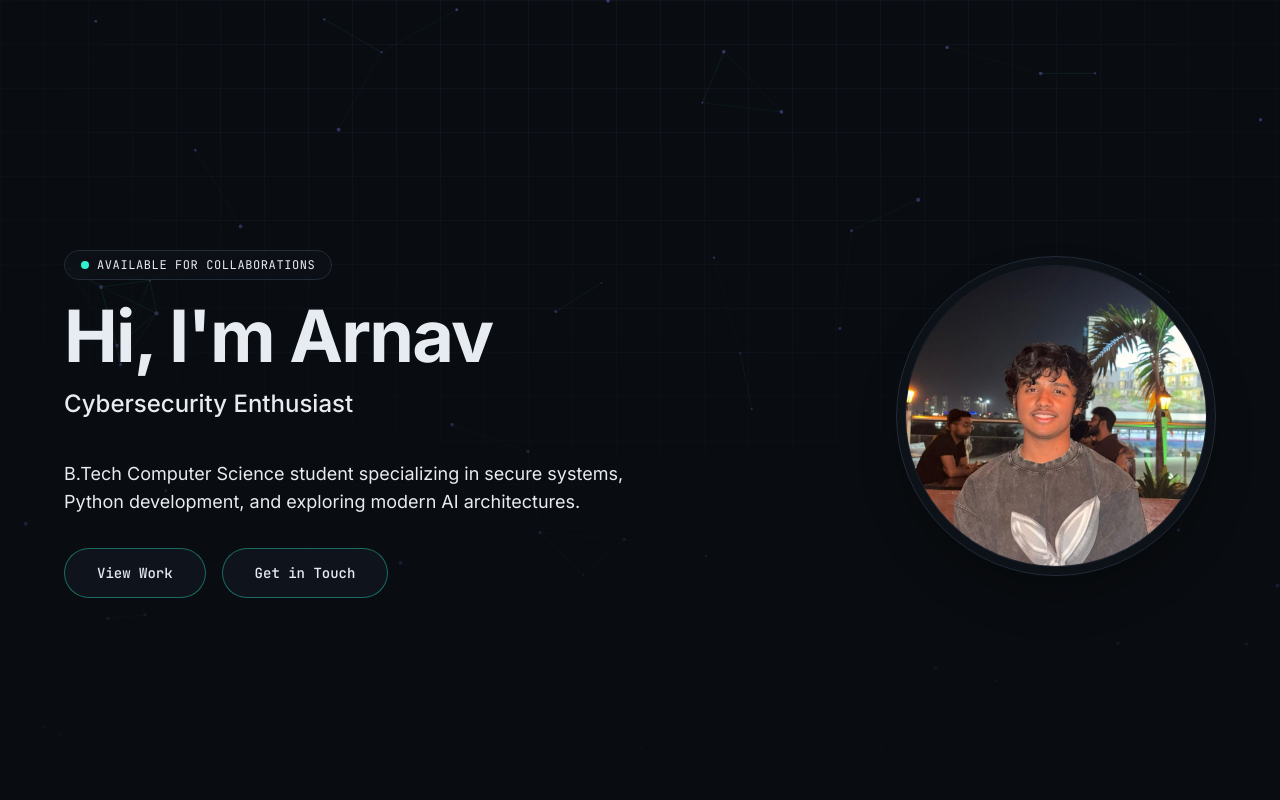
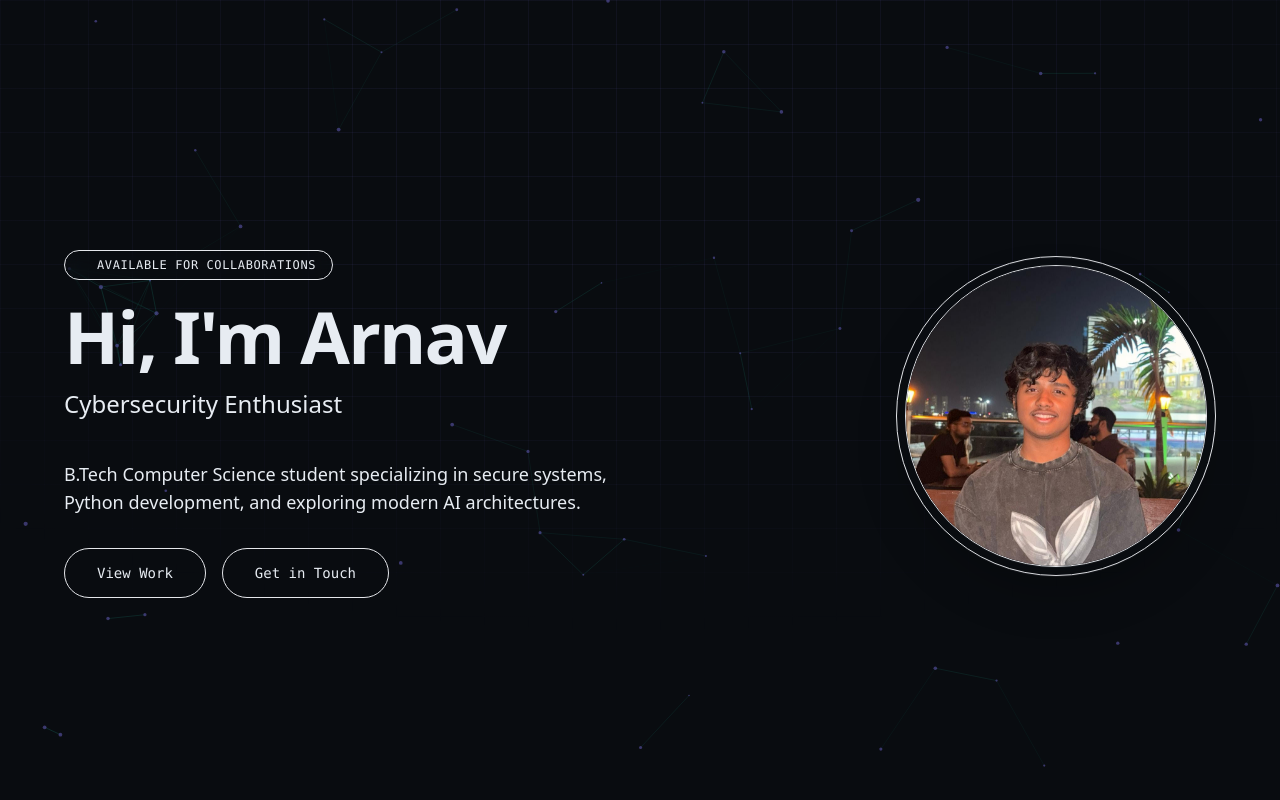
Before and after one commit to arnavk-helios/personal-website, a Next.js app: page / in a window 1280 px wide. Shown: the top 800 px of the page. Built offline with nearby package versions, Linux system fonts and the light colour scheme.

Commit message:
Update Tailwind CSS configuration colors and animations

```diff
--- a/tailwind.config.ts
+++ b/tailwind.config.ts
@@ -8,24 +8,18 @@ const config: Config = {
   theme: {
     extend: {
       colors: {
-        ink: "#090C10",
-        surface: "#0F141C",
-        "surface-2": "#161C26",
-        edge: "#232C39",
-        signal: {
-          DEFAULT: "#2FF3D0",
-          dim: "#1FA88F",
-        },
-        pulse: {
-          DEFAULT: "#8B7CFF",
-          dim: "#5F52B8",
-        },
-        ash: "#7C8798",
-        fog: "#E7ECF2",
+        coal: "#252525",
+        panel: "#2F2F2F",
+        stone: "#474744",
+        cream: "#E8E8C6",
+        lime: "#A6F04D",
+        shu: "#E8483B",
+        sakura: "#F7B2C0",
       },
       fontFamily: {
-        mono: ["var(--font-mono)", "ui-monospace", "SFMono-Regular", "monospace"],
-        sans: ["var(--font-sans)", "ui-sans-serif", "system-ui", "sans-serif"],
+        display: ["var(--font-display)", "monospace"],
+        body: ["var(--font-body)", "ui-monospace", "monospace"],
+        jp: ["var(--font-jp)", "var(--font-body)", "sans-serif"],
       },
       keyframes: {
         marquee: {
@@ -36,17 +30,16 @@ const config: Config = {
           "0%, 49%": { opacity: "1" },
           "50%, 100%": { opacity: "0" },
         },
-        "pulse-ring": {
-          "0%": { transform: "scale(0.9)", opacity: "0.7" },
-          "70%": { transform: "scale(1.4)", opacity: "0" },
-          "100%": { transform: "scale(1.4)", opacity: "0" },
+        shimmer: {
+          "0%": { backgroundPosition: "200% 0" },
+          "100%": { backgroundPosition: "-200% 0" },
         },
       },
       animation: {
-        marquee: "marquee 28s linear infinite",
-        "marquee-slow": "marquee 42s linear infinite",
+        marquee: "marquee 32s linear infinite",
+        "marquee-slow": "marquee 48s linear infinite",
         blink: "blink 1s step-start infinite",
-        "pulse-ring": "pulse-ring 2.4s cubic-bezier(0.4, 0, 0.6, 1) infinite",
+        shimmer: "shimmer 4s linear infinite",
       },
     },
   },
```
